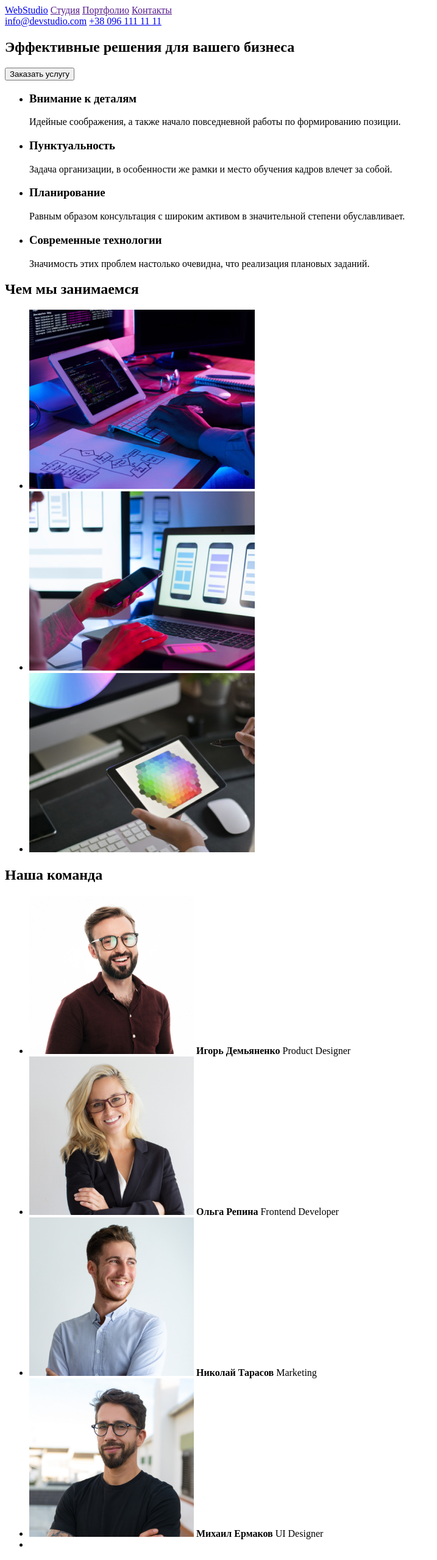
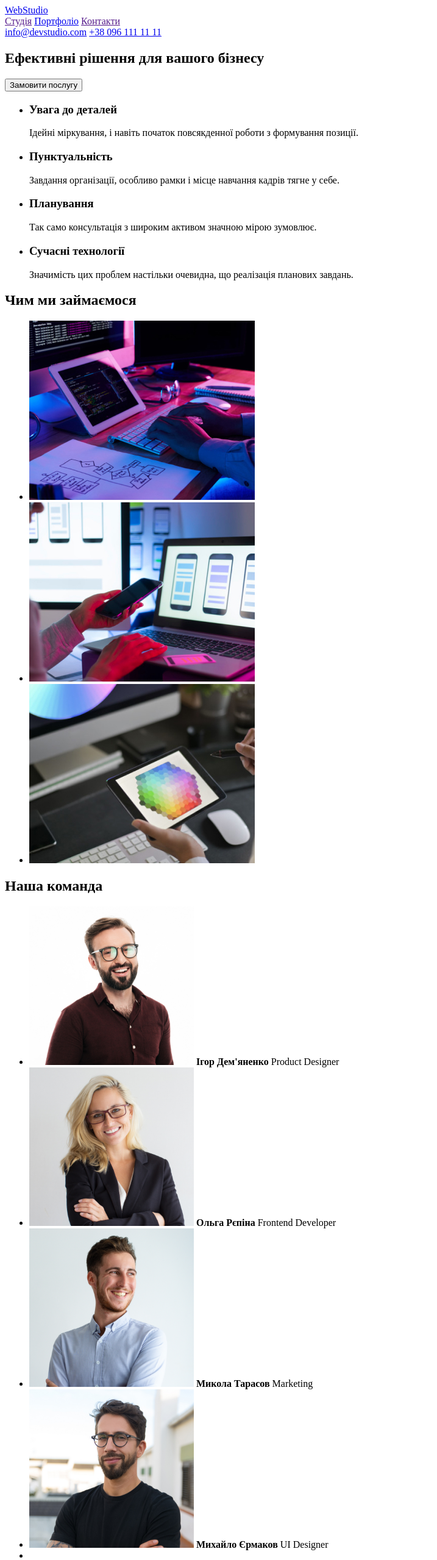
Before and after one commit to Volodymyr-Horban/goit-markup-hw-01, a plain HTML site: page index.html in a window 1280 px wide. Shown: the top 2559 px of the page at 61% size, without its empty margins (0-717 px from the left). Drawn offline with Linux system fonts and the light colour scheme.

Commit message:
Update index.html
Перекладено на українську на виконання вимог домашнього завдання групи 63

```diff
--- a/index.html
+++ b/index.html
@@ -1,5 +1,6 @@
 <!DOCTYPE html>
-<html lang="ru">
+<html lang="ua">
+
 <head>
     <meta charset="UTF-8">
     <meta http-equiv="X-UA-Compatible" content="IE=edge">
@@ -11,12 +12,14 @@
 
     <header>
 
-        <nav>
-            <a href="/">WebStudio</a> <!--Site logo-->
-            <!--Menu-->
-            <a href="">Студия</a>
-            <a href="">Портфолио</a>
-            <a href="">Контакты</a>
+        <!--Site logo-->
+        <a href="./index.html">WebStudio</a>
+
+        <!--Menu navigation-->
+        <nav class="navigation">
+            <a href="" class="navigation">Студія</a>
+            <a href="./portfolio.html" class="navigation">Портфоліо</a>
+            <a href="" class="navigation">Контакти</a>
         </nav>
 
         <a href="mailto:info@devstudio.com">info@devstudio.com</a> <a href="tel:+380961111111">+38 096 111 11 11</a>
@@ -27,9 +30,10 @@
 
         <section>
 
-            <h1>Эффективные решения для вашего бизнеса</h1>
+            <h1>Ефективні рішення для вашого бізнесу</h1>
 
-            <button type="button" >Заказать услугу</button> <!--button-->
+            <button type="button">Замовити послугу</button>
+            <!--button-->
 
         </section>
 
@@ -40,46 +44,50 @@
                 <!--Feature1-->
                 <li>
 
-                    <h3>Внимание к деталям</h3>
+                    <h3>Увага до деталей</h3>
                     <p>
-                        Идейные соображения, а также начало повседневной работы по формированию позиции.
+                        Ідейні міркування, і навіть початок повсякденної роботи з формування позиції.
                     </p>
 
 
                 </li>
 
-                <li> <!--Feature2-->
+                <li>
+                    <!--Feature2-->
 
-                    <h3>Пунктуальность</h3>
+                    <h3>Пунктуальність</h3>
                     <p>
-                        Задача организации, в особенности же рамки и место обучения кадров влечет за собой.
+                        Завдання організації, особливо рамки і місце навчання кадрів тягне у себе.
                     </p>
 
 
                 </li>
 
-                <li> <!--Feature3-->
+                <li>
+                    <!--Feature3-->
 
-                    <h3>Планирование</h3>
+                    <h3>Планування</h3>
                     <p>
-                        Равным образом консультация с широким активом в значительной степени обуславливает.
+                        Так само консультація з широким активом значною мірою зумовлює.
                     </p>
 
                 </li>
 
-                <li> <!--Feature4-->
+                <li>
+                    <!--Feature4-->
 
-                    <h3>Современные технологии</h3>
-                    Значимость этих проблем настолько очевидна, что реализация плановых заданий.
+                    <h3>Сучасні технології</h3>
+                    Значимість цих проблем настільки очевидна, що реалізація планових завдань.
 
                 </li>
             </ul>
 
         </section>
 
-        <section> <!--What we do-->
+        <section>
+            <!--What we do-->
 
-            <h2>Чем мы занимаемся</h2>
+            <h2>Чим ми займаємося</h2>
             <ul>
                 <li><img src="./images/img1.jpg" alt="Desktop" width="370" height="294"></li>
                 <li><img src="./images/img2.jpg" alt="Mobile app" width="370" height="294"></li>
@@ -88,33 +96,45 @@
 
         </section>
 
-       <section> <!--Our team-->
+        <section>
+            <!--Our team-->
 
             <h2>Наша команда</h2>
             <ul>
-                <li> <!--Team card 1-->
-                    <img src="./images/ihor_demianenko.jpg" alt="Игорь Демьяненко" width="270" height="260">
-                    <b>Игорь Демьяненко</b>  <!--The name of the worker-->
-                        Product Designer <!--Position-->
+                <li>
+                    <!--Team card 1-->
+                    <img src="./images/ihor_demianenko.jpg" alt="Ігор Дем'яненко" width="270" height="260">
+                    <b>Ігор Дем'яненко</b>
+                    <!--The name of the worker-->
+                    Product Designer
+                    <!--Position-->
                 </li>
 
-                <li> <!--Team card 2-->
-                    <img src="./images/olha_repina.jpg" alt="Ольга Репина" width="270" height="260">
-                     <b>Ольга Репина</b> <!--The name of the worker-->
-                        Frontend Developer <!--Position-->
+                <li>
+                    <!--Team card 2-->
+                    <img src="./images/olha_repina.jpg" alt="Ольга Рєпіна" width="270" height="260">
+                    <b>Ольга Рєпіна</b>
+                    <!--The name of the worker-->
+                    Frontend Developer
+                    <!--Position-->
                 </li>
 
-                <li> <!--Team card 3-->
-                    <img src="./images/nikolai_tarasov.jpg" alt="Николай Тарасов" width="270" height="260">
-                    <b>Николай Тарасов</b> <!--The name of the worker-->
-                     Marketing <!--Position-->
+                <li>
+                    <!--Team card 3-->
+                    <img src="./images/nikolai_tarasov.jpg" alt="Микола Тарасов" width="270" height="260">
+                    <b>Микола Тарасов</b>
+                    <!--The name of the worker-->
+                    Marketing
+                    <!--Position-->
                 </li>
 
                 <li>
                     <!--Team card 4-->
-                    <img src="./images/mikhail_ermakov.jpg" alt="Михаил Ермаков" width="270" height="260">
-                    <b>Михаил Ермаков</b> <!--The name of the worker-->
-                      UI Designer <!--Position-->
+                    <img src="./images/mikhail_ermakov.jpg" alt="Михайло Єрмаков" width="270" height="260">
+                    <b>Михайло Єрмаков</b>
+                    <!--The name of the worker-->
+                    UI Designer
+                    <!--Position-->
                 </li>
 
                 <li></li>
@@ -130,11 +150,13 @@
 
     <footer>
 
-        <a href="/"> <span>Web</span>Studio</a> <!--Site logo-->
+        <!--Site logo-->
+        <a href="./index.html"> WebStudio</a>
+
 
         <address>
 
-            <b>г. Киев, пр-т Леси Украинки, 26</b> <br>
+            <b>м. Київ, пр-т Лесі Українки, 26</b> <br>
 
             <a href="mailto:info@example.com">info@example.com</a> <br>
 
@@ -144,4 +166,5 @@
 
     </footer>
 </body>
+
 </html>
```
Lines whose indentation alone changed are shown as unchanged.
